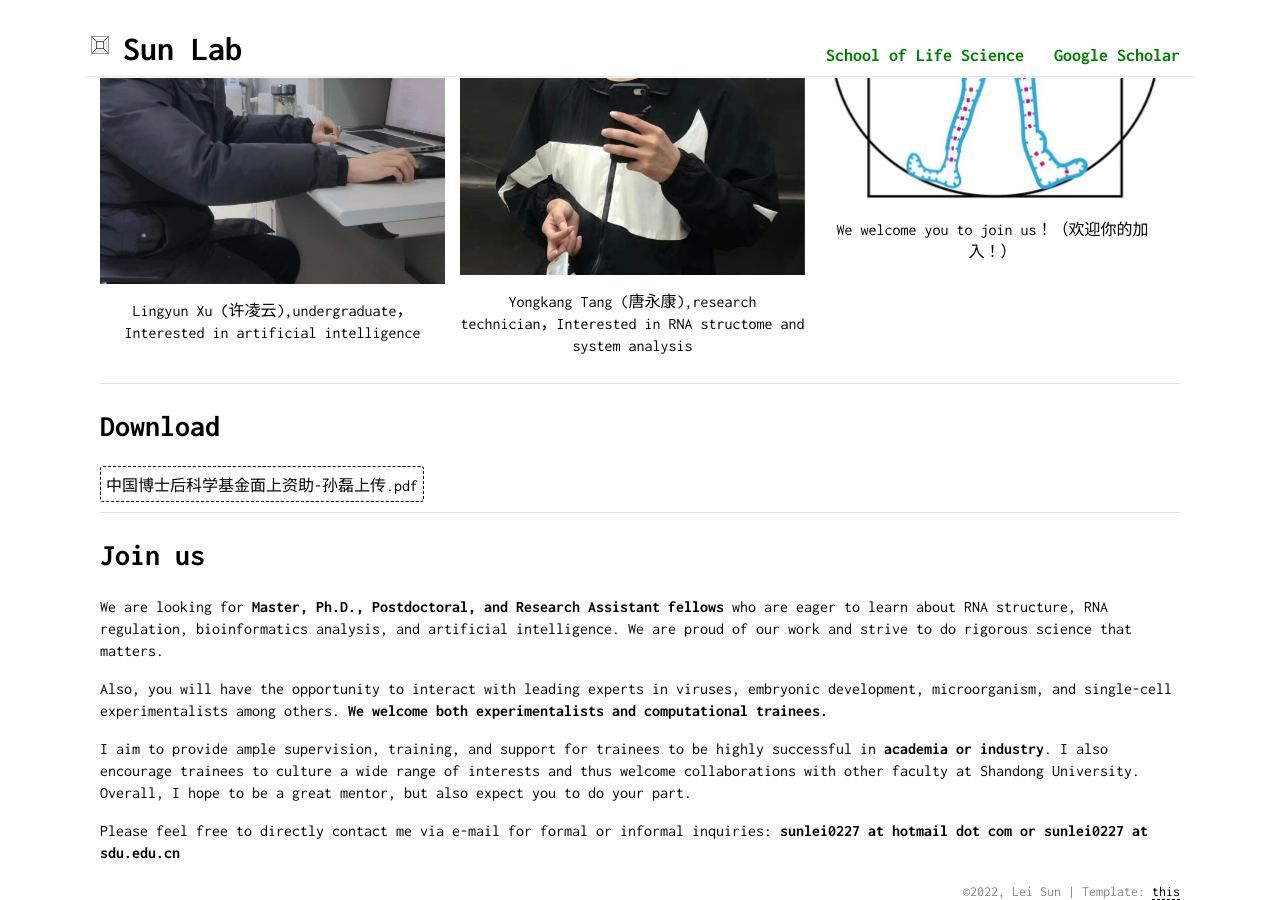
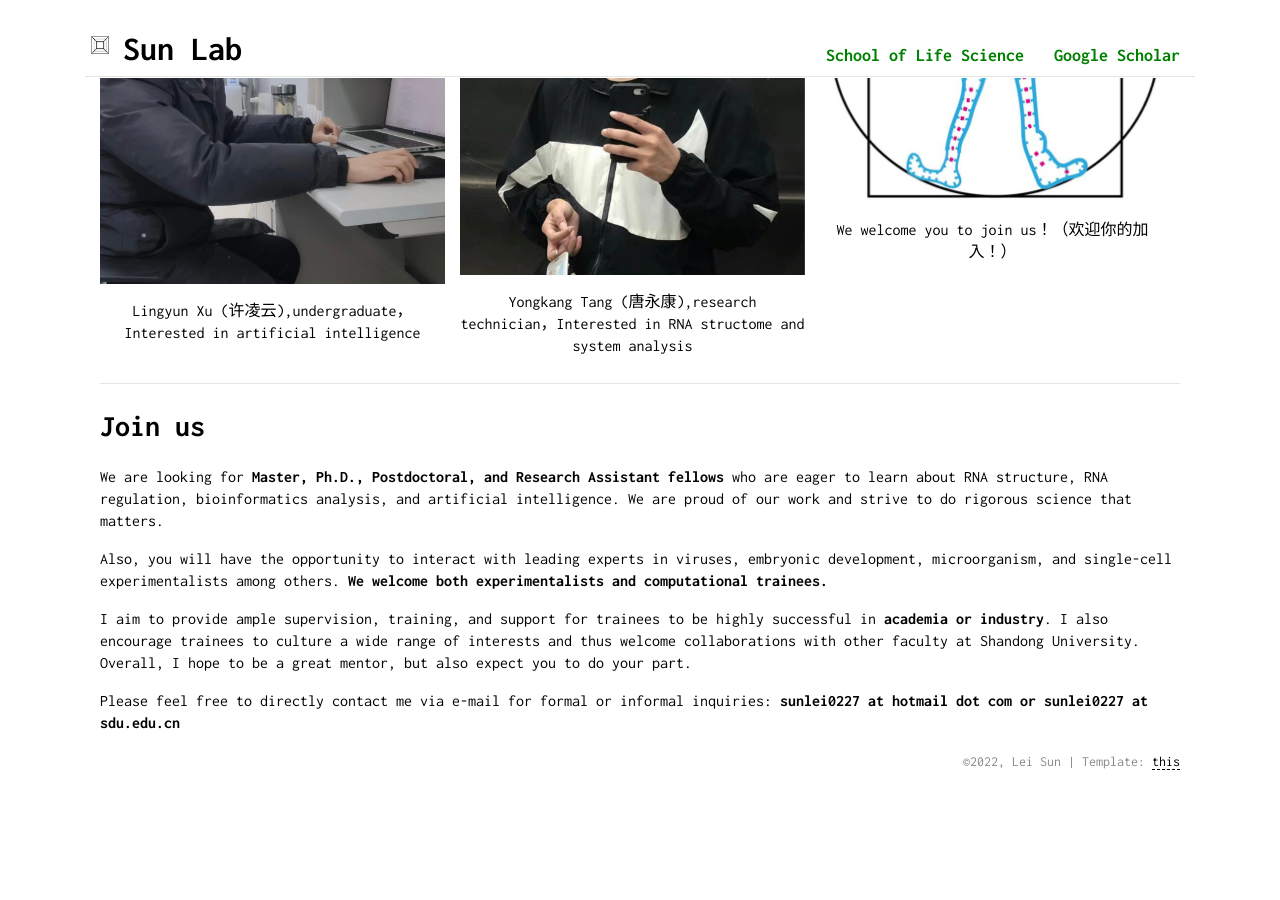
Before and after one commit to sunlei0227/sunlei0227.github.io, a Jekyll site: the page index.html, which Jekyll copies as it is, in a window 1280 px wide and 900 px high, scrolled down 4843 px. Built offline with Jekyll 4.4.1, drawn with Linux system fonts in a browser that asks for light colours; comment, search, counter and statistics services are not loaded; after the commit the page ends 5613 px from its top, so only the background shows below that.

Commit message:
Update index.html

```diff
--- a/index.html
+++ b/index.html
@@ -496,12 +496,13 @@
 
 
 
-    <h2>Download</h2>
+ <!--    <h2>Download</h2>
      <a class="paper-link button-div" href="static/bibliography/中国博士后科学基金面上资助-孙磊上传.pdf" target="_blank">
                     中国博士后科学基金面上资助-孙磊上传.pdf
                     </a>
 
    <hr />
+-->
 
  <!-- new part -->
             <h2>Join us</h2>
```
